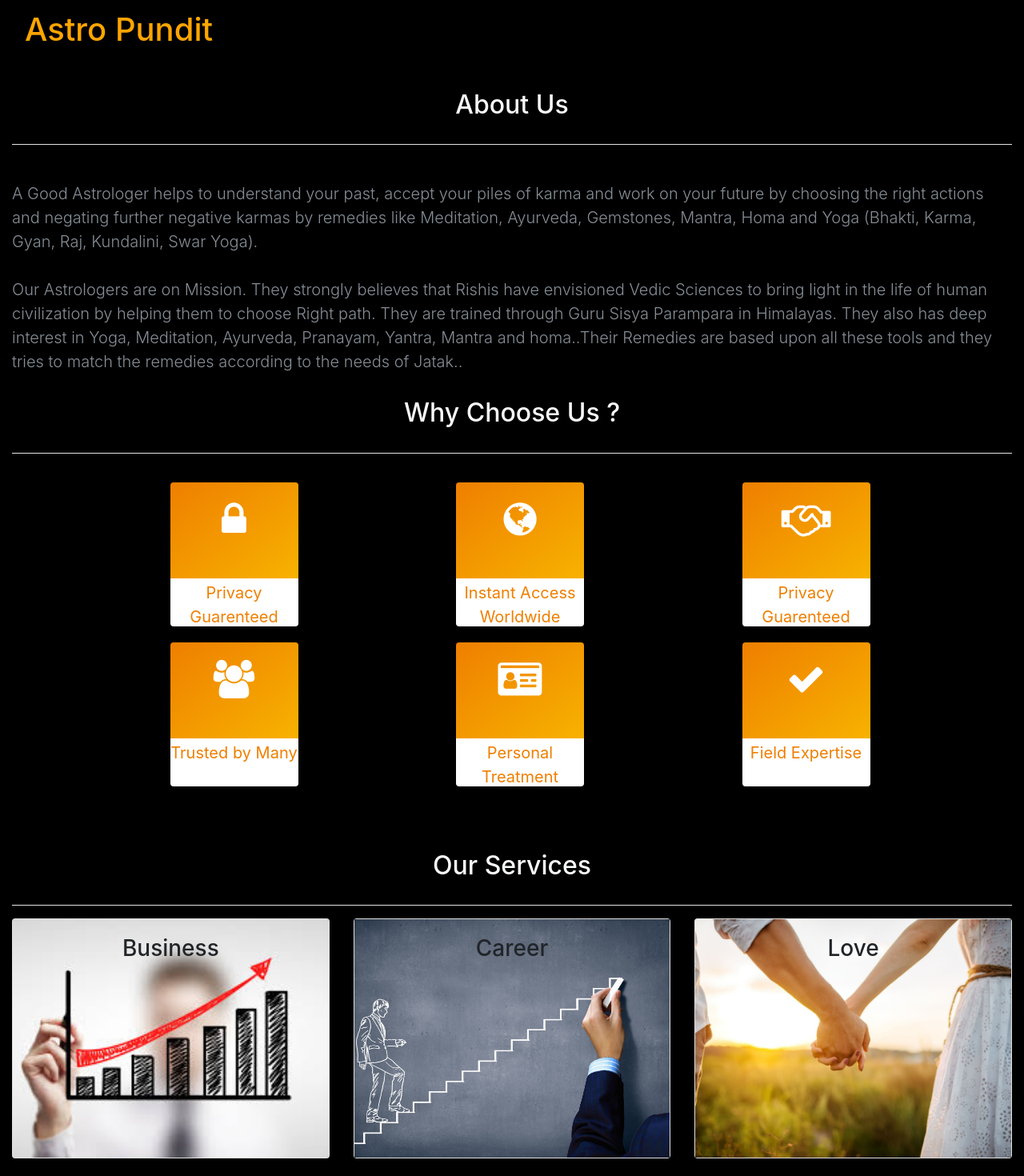
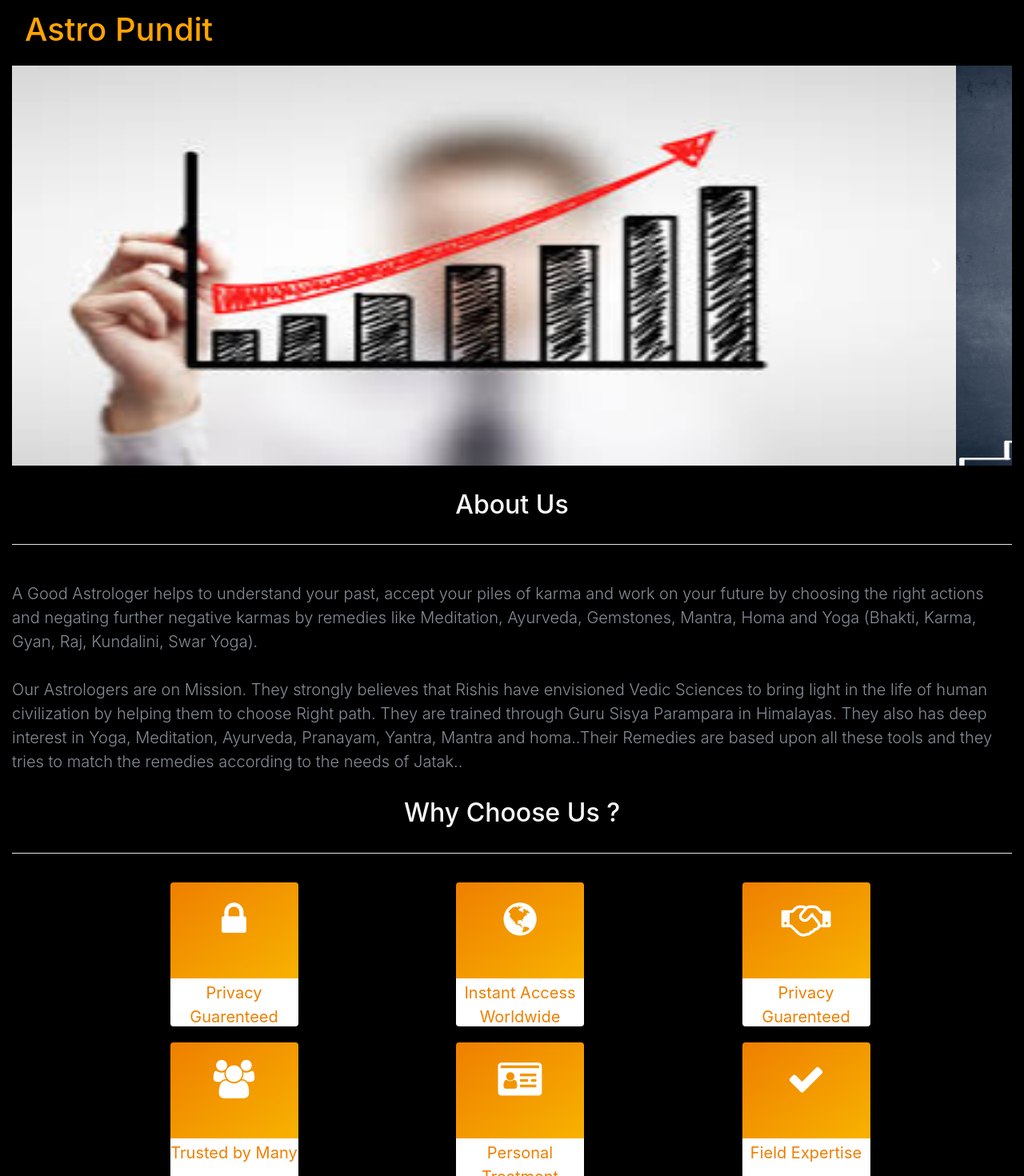
Before and after one commit to tans105/astro-project, an Angular app: page / in a window 1280 px wide. Shown: the top 1470 px of the page at 80% size. Built offline with nearby package versions, Linux system fonts and the light colour scheme.

Commit message:
Replaced cards with carousel

```diff
--- /dev/null
+++ b/src/app/common/carousel/carousel.component.html
@@ -0,0 +1,25 @@
+<div id="demo" class="carousel slide" data-ride="carousel">
+
+    <!-- Indicators -->
+    <!--    <ul class="carousel-indicators">-->
+    <!--        <li data-target="#demo" data-slide-to="0" class="active"></li>-->
+    <!--        <li data-target="#demo" data-slide-to="1"></li>-->
+    <!--        <li data-target="#demo" data-slide-to="2"></li>-->
+    <!--    </ul>-->
+
+    <div class="carousel-inner">
+
+        <div *ngFor="let model of models" style="height: 500px;" class="carousel-item" [ngClass]="{'active': model.id === 1}">
+            <img src="assets/images/modules/{{model.image}}">
+        </div>
+
+
+        <!-- Left and right controls -->
+        <a class="carousel-control-prev" href="#demo" data-slide="prev">
+            <span class="carousel-control-prev-icon"></span>
+        </a>
+        <a class="carousel-control-next" href="#demo" data-slide="next">
+            <span class="carousel-control-next-icon"></span>
+        </a>
+    </div>
+</div>
--- /dev/null
+++ b/src/app/common/carousel/carousel.component.scss
@@ -0,0 +1,4 @@
+.carousel-inner img {
+  width: 100%;
+  height: 100%;
+}
--- /dev/null
+++ b/src/app/common/carousel/carousel.component.ts
@@ -0,0 +1,17 @@
+import { Component, Input, OnInit } from '@angular/core';
+
+@Component({
+  selector: 'app-carousel',
+  templateUrl: './carousel.component.html',
+  styleUrls: ['./carousel.component.scss']
+})
+export class CarouselComponent implements OnInit {
+
+  @Input("models") models: [];
+
+  constructor() { }
+
+  ngOnInit(): void {
+  }
+
+}
--- a/src/app/modules/home/home.component.html
+++ b/src/app/modules/home/home.component.html
@@ -1,4 +1,7 @@
 <div>
+    <!-- The slideshow -->
+    <app-carousel [models]="appServices"></app-carousel>
+
     <h2 style="text-align: center; margin: 30px;">About Us</h2>
     <hr>
     <p class="lead">
@@ -19,7 +22,6 @@
     </p>
 
 
-
     <h2 style="text-align: center; margin: 30px;">Why Choose Us ?</h2>
     <hr>
     <div style="display:flex; justify-content: space-evenly">
@@ -34,13 +36,4 @@
         <app-tile icon="fa fa-check" heading="Field Expertise"></app-tile>
     </div>
 
-    <h2 style="text-align: center; margin: 80px 0 30px 0;">Our Services</h2>
-    <hr>
-    <div class="row">
-        <div class="col-sm-12 col-md-4 mb-4" *ngFor="let service of appServices">
-            <app-card class="app-card" title="{{service.title.en}}" content="{{service.content.en}}"
-                      cardImage="{{service.image}}"
-                      (click)="loadService(service)"></app-card>
-        </div>
-    </div>
 </div>
```
Also changed, not shown: src/app/common/shared.module.ts (+5 -2 lines).
